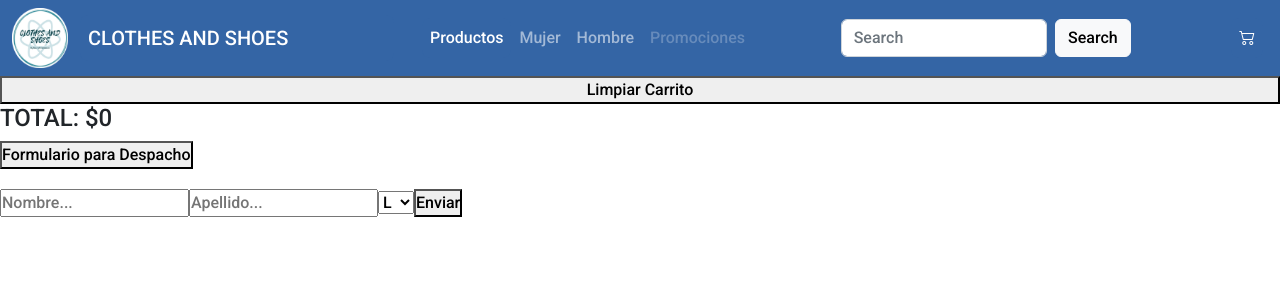
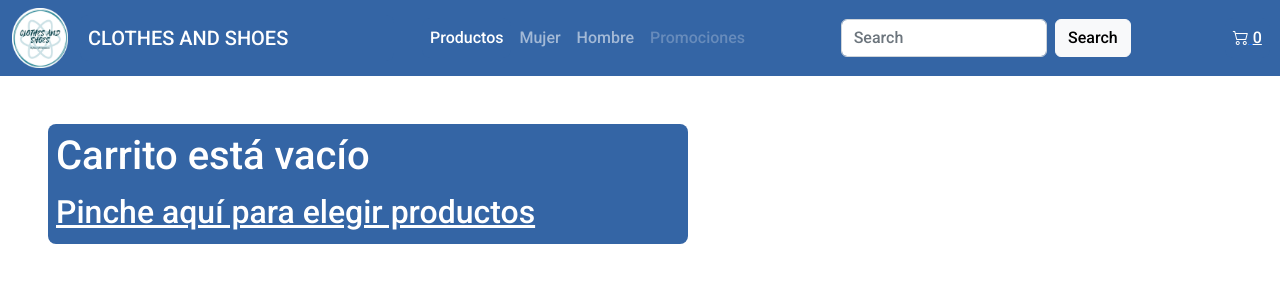
Before and after one commit to MurielCarrasco/Mi-App-React, a React (Create React App) app: page /cart in a window 1280 px wide. Shown: the top 300 px of the page. Built offline with nearby package versions, Linux system fonts and the light colour scheme.

Commit message:
correciones realizadas

```diff
--- a/src/components/Cart/Cart.jsx
+++ b/src/components/Cart/Cart.jsx
@@ -2,11 +2,21 @@ import React from 'react';
 import { useContext } from 'react';
 import  { CartContext } from '../Context/CartContext';
 import Form from '../form/Form';
+import { Link } from "react-router-dom";
 
 const Cart = () => {
     const { cart, clearCart, eliminarProd, totalprecio } = useContext(CartContext);
 
     const total = totalprecio();
+    if (cart.length === 0) {
+        return (
+                <div className="div-link active">
+                  <h1>Carrito está vacío</h1>
+                  <div className="link-inicio">
+                    <Link className="link" aria-current="page" to='/' >Pinche aquí para elegir productos </Link>
+                  </div>
+                 </div>)
+    };
 
     return (
         <div style={{ display: 'flex',
--- a/src/components/Cart/CartWidget.jsx
+++ b/src/components/Cart/CartWidget.jsx
@@ -5,7 +5,7 @@ const CartWidget = () => {
     return (
         <div>
         <Link> <i className="bi bi-cart2 carro"></i>   </Link>
-        <span>{}</span>
+        <span>0</span>
         </div>
     );
 };
--- a/src/index.css
+++ b/src/index.css
@@ -47,3 +47,14 @@ body {
 .detail .info h3 {
     font-size: 22px;
 }
+.div-link{
+
+    width: 50%;
+    margin: 3rem;
+}
+.link{
+    color: white;
+}
+.link-inicio{
+     font-size: 2rem;
+}
```
Also changed, not shown: src/index.js (+11 -1 lines).
